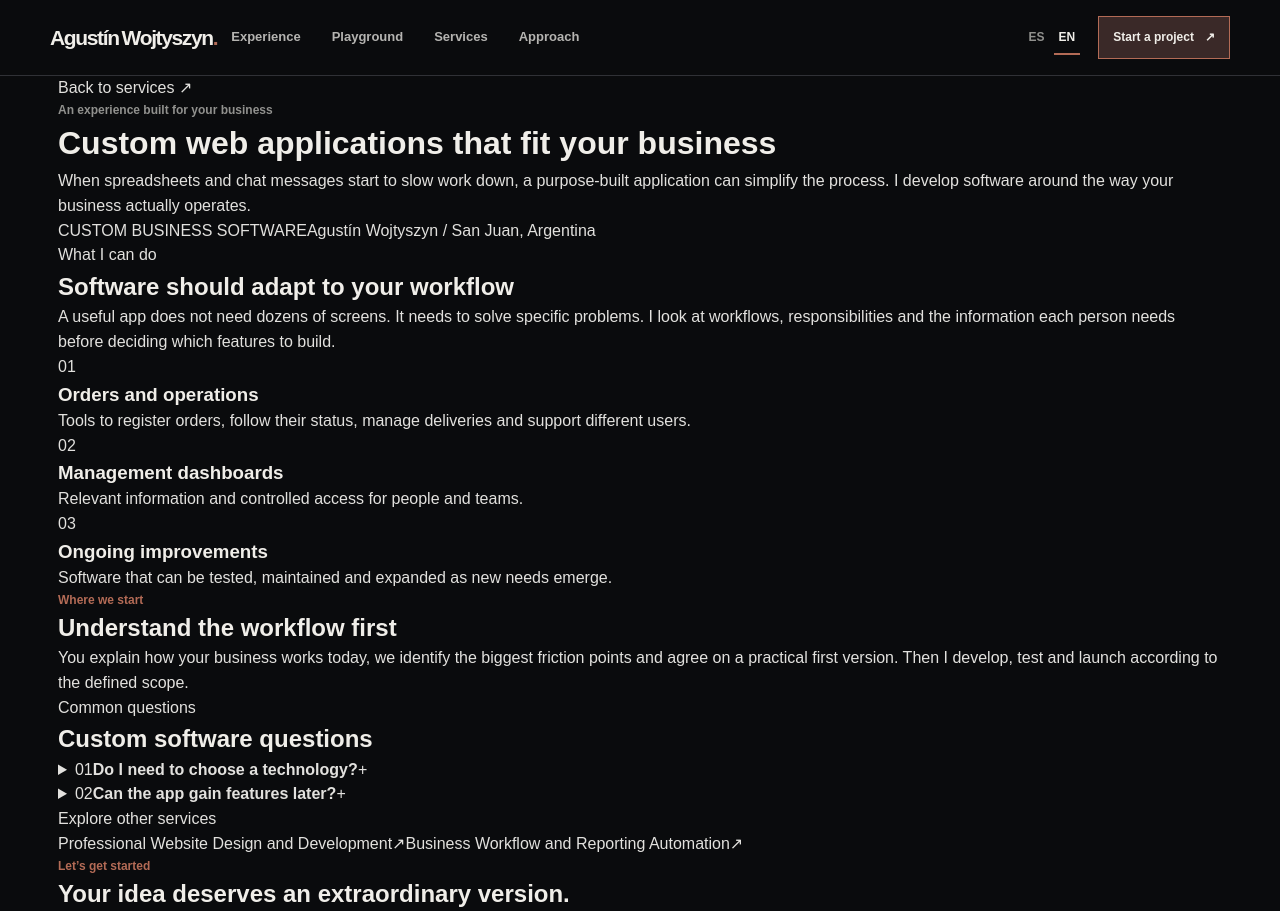
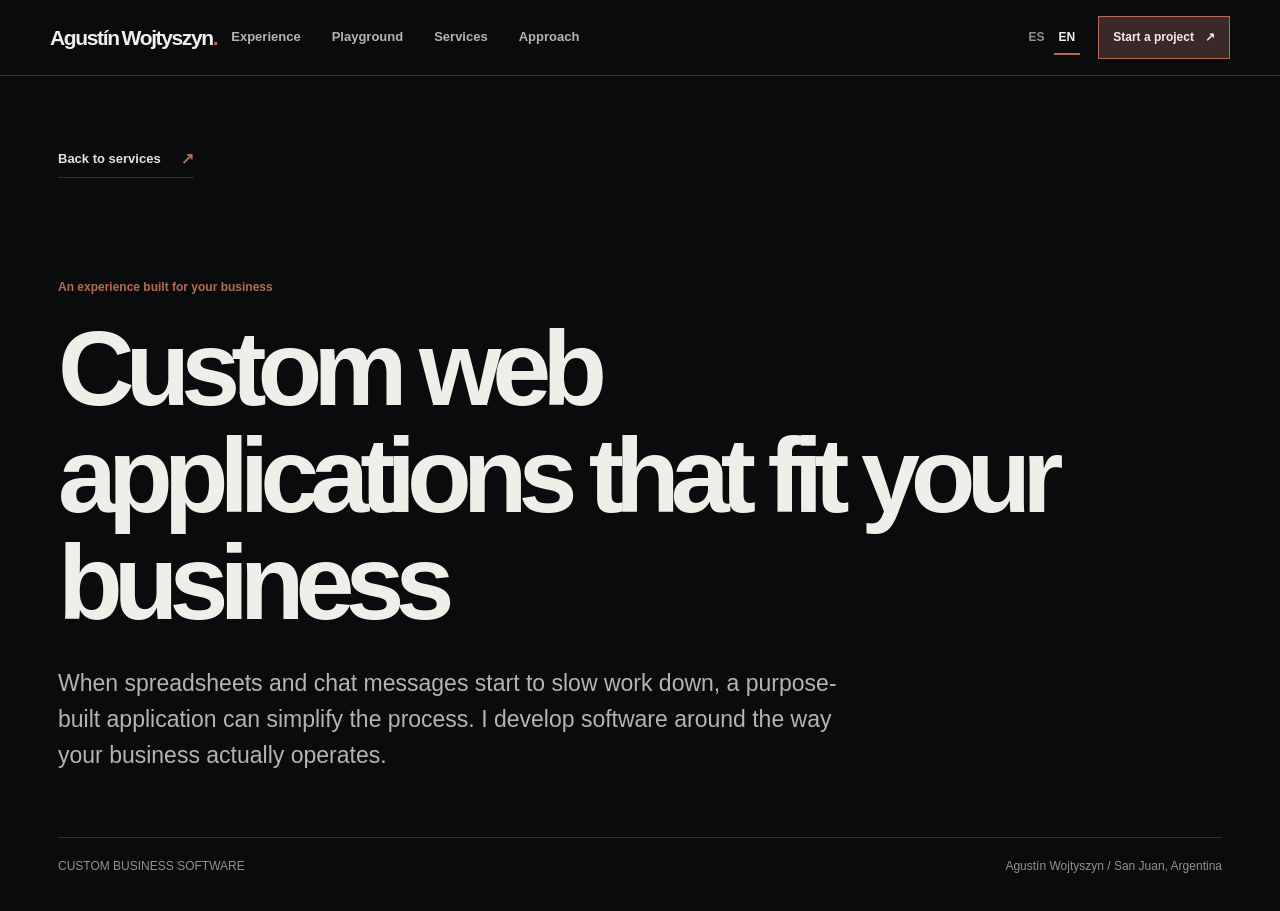
Before and after one commit to AgustinWojtyszyn/new_portfolioweb, a Next.js app: page /en/servicios/aplicaciones-a-medida in a window 1280 px wide. Shown: the top 911 px of the page. Built offline with nearby package versions, Linux system fonts and the light colour scheme; no server answers.

Commit message:
design(portfolio): unify every service page with dark copper typography and editorial FAQ

```diff
--- a/src/app/atelier.css
+++ b/src/app/atelier.css
@@ -291,3 +291,67 @@ body{background:var(--at-bg);color:var(--at-text);font-family:var(--at-body)}
  html{scroll-behavior:auto}
  .at-page *, .at-page *::before,.at-page *::after,.at-header *,.at-header *::before,.at-header *::after{animation:none!important;transition:none!important;scroll-behavior:auto!important}
 }
+
+
+/* One visual language for the commercial detail pages. */
+.at-detail{min-height:100svh}
+.at-detail-hero{padding-block:54px 65px}
+.at-detail-back{display:inline-flex;align-items:center;gap:20px;font-size:13px;font-weight:750;color:var(--at-soft);border-bottom:1px solid var(--at-rule);padding-bottom:6px;margin-bottom:55px}
+.at-detail-back span{font-size:16px;color:var(--at-accent)}
+.at-detail .at-context{color:var(--at-accent);margin-bottom:18px}
+.at-detail h1{font-family:var(--at-body);font-size:clamp(43px,11vw,106px);letter-spacing:-.085em;line-height:1.01;font-weight:900;max-width:1070px}
+.at-detail-lead{font-size:clamp(17px,2vw,23px);color:var(--at-soft);line-height:1.57;max-width:790px;margin-top:29px!important}
+.at-detail-baseline{display:flex;justify-content:space-between;flex-wrap:wrap;gap:13px;border-top:1px solid var(--at-rule);padding-top:19px;margin-top:63px;color:var(--at-muted);font-size:12px}
+.at-detail-overview{border-block:1px solid var(--at-rule);background:var(--at-surface);padding-block:85px 93px}
+.at-detail-section-head{display:grid;gap:14px;margin-bottom:39px}
+.at-detail-section-head>p{font-size:12px;font-weight:750;color:var(--at-accent)}
+.at-detail-section-head h2,.at-detail-process h2,.at-detail-convert h2{font-size:clamp(35px,8.5vw,66px);letter-spacing:-.073em;line-height:1.08;font-weight:840}
+.at-detail-section-head>div>p{font-size:16px;color:var(--at-soft);line-height:1.7;max-width:740px;margin-top:17px}
+.at-detail-benefits{border-top:1px solid var(--at-rule)}
+.at-detail-benefits article{display:grid;grid-template-columns:34px minmax(0,1fr);gap:9px 14px;border-bottom:1px solid var(--at-rule);padding-block:26px}
+.at-detail-benefits article>span{grid-row:span 2;color:var(--at-accent);font-size:12px;font-weight:750;padding-top:5px}
+.at-detail-benefits h3{font-size:24px;font-weight:800;line-height:1.15;letter-spacing:-.05em}
+.at-detail-benefits article>p{grid-column:2;color:var(--at-soft);font-size:15px;line-height:1.6}
+.at-detail-process{display:grid;gap:23px;padding-block:100px}
+.at-detail-process h2{margin-top:15px}
+.at-detail-process>p{font-size:17px;color:var(--at-soft);line-height:1.75;max-width:720px}
+.at-detail-faq{background:var(--at-night);border-block:1px solid var(--at-rule);padding-block:88px}
+.at-detail-faq-list{border-top:1px solid var(--at-rule)}
+.at-detail-faq-list details{border-bottom:1px solid var(--at-rule)}
+.at-detail-faq-list summary{list-style:none;cursor:pointer;display:flex;align-items:center;gap:18px;padding-block:22px;color:var(--at-head)}
+.at-detail-faq-list summary::-webkit-details-marker{display:none}
+.at-detail-faq-list summary>span{color:var(--at-accent);font-size:12px;font-weight:750}
+.at-detail-faq-list summary strong{font-size:16px;font-weight:700;flex:1;line-height:1.5}
+.at-detail-faq-list summary i{font:400 25px var(--at-body);color:var(--at-accent);transition:transform .2s}
+.at-detail-faq-list details[open] summary i{transform:rotate(45deg)}
+.at-detail-faq-list details>p{color:var(--at-soft);font-size:15px;line-height:1.7;padding:0 26px 27px 37px;max-width:890px}
+.at-detail-related{padding-block:65px 78px}
+.at-detail-related>p{font-size:13px;font-weight:750;color:var(--at-accent);margin-bottom:21px}
+.at-detail-related nav{display:grid;border-top:1px solid var(--at-rule)}
+.at-detail-related nav a{display:flex;align-items:center;justify-content:space-between;gap:18px;padding-block:17px;border-bottom:1px solid var(--at-rule);font-weight:700;font-size:16px;color:var(--at-soft)}
+.at-detail-related nav a:hover{color:var(--at-head)}
+.at-detail-related nav a span{color:var(--at-accent);font-size:20px}
+.at-detail-convert{padding-block:95px 108px;border-top:1px solid var(--at-rule);background:var(--at-panel)}
+.at-detail-convert h2{font-family:var(--at-editorial);font-style:italic;font-weight:500;max-width:1000px;margin-top:17px;font-size:clamp(45px,9vw,91px)}
+.at-detail-convert-actions{display:flex;flex-direction:column;align-items:flex-start;gap:24px;margin-top:33px}
+.at-detail .at-page{min-height:100svh}
+@media(min-width:800px){
+ .at-detail-hero{padding-block:70px 100px}
+ .at-detail-back{margin-bottom:100px}
+ .at-detail-overview{padding-block:120px 133px}
+ .at-detail-section-head{grid-template-columns:minmax(0,.26fr) minmax(0,.74fr);gap:32px;margin-bottom:70px}
+ .at-detail-benefits{display:grid;grid-template-columns:repeat(3,minmax(0,1fr))}
+ .at-detail-benefits article{display:flex;flex-direction:column;gap:17px;padding:29px;border-right:1px solid var(--at-rule)}
+ .at-detail-benefits article:first-child{padding-left:0}
+ .at-detail-benefits article:last-child{border-right:0}
+ .at-detail-benefits article>span{padding:0;margin-bottom:13px}
+ .at-detail-benefits h3{font-size:clamp(23px,2.15vw,33px)}
+ .at-detail-process{grid-template-columns:minmax(0,.52fr) minmax(0,.48fr);gap:70px;padding-block:150px}
+ .at-detail-process>p{align-self:center;font-size:18px}
+ .at-detail-faq{padding-block:125px}
+ .at-detail-faq-list{max-width:1000px;margin-left:auto}
+ .at-detail-related nav{grid-template-columns:1fr 1fr;gap:30px}
+ .at-detail-convert{padding-block:140px}
+ .at-detail-convert-actions{flex-direction:row;align-items:center}
+}
+@media(prefers-reduced-motion:reduce){.at-detail-faq-list summary i{transition:none!important}}
```
